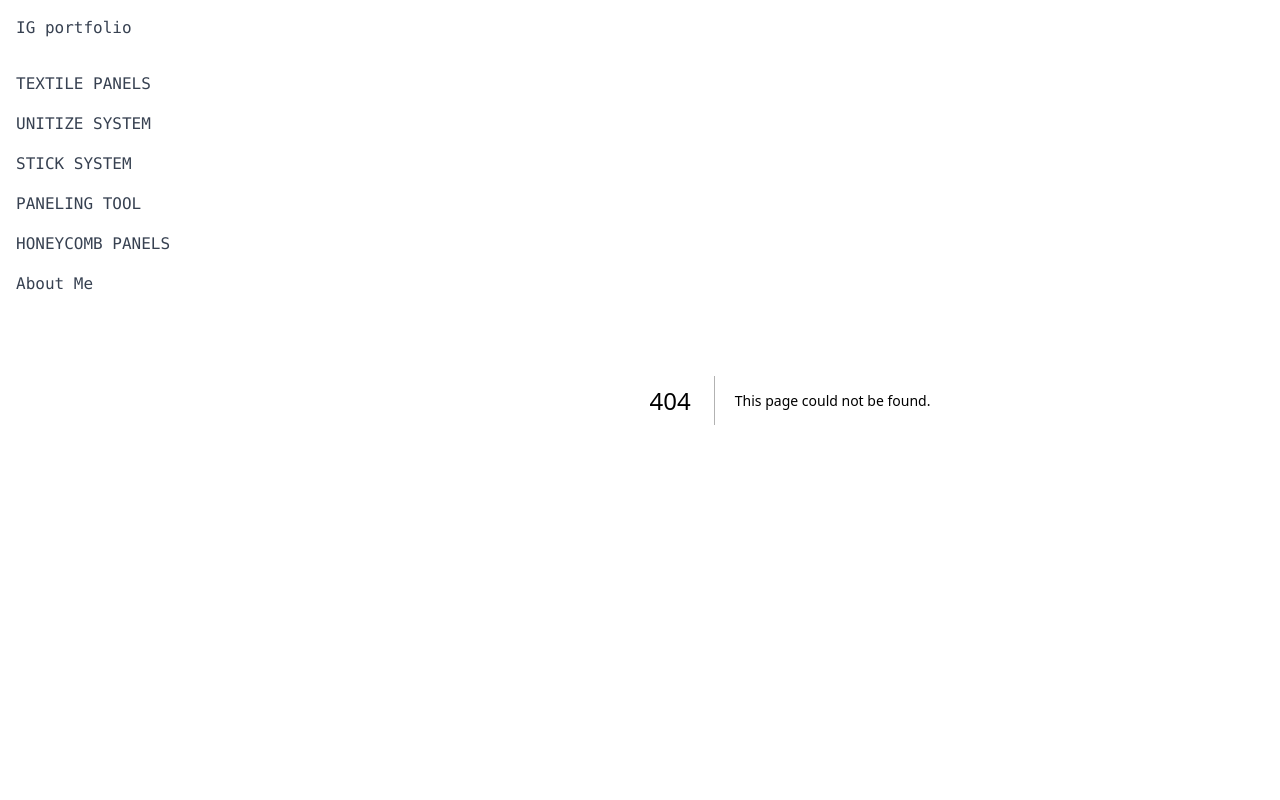
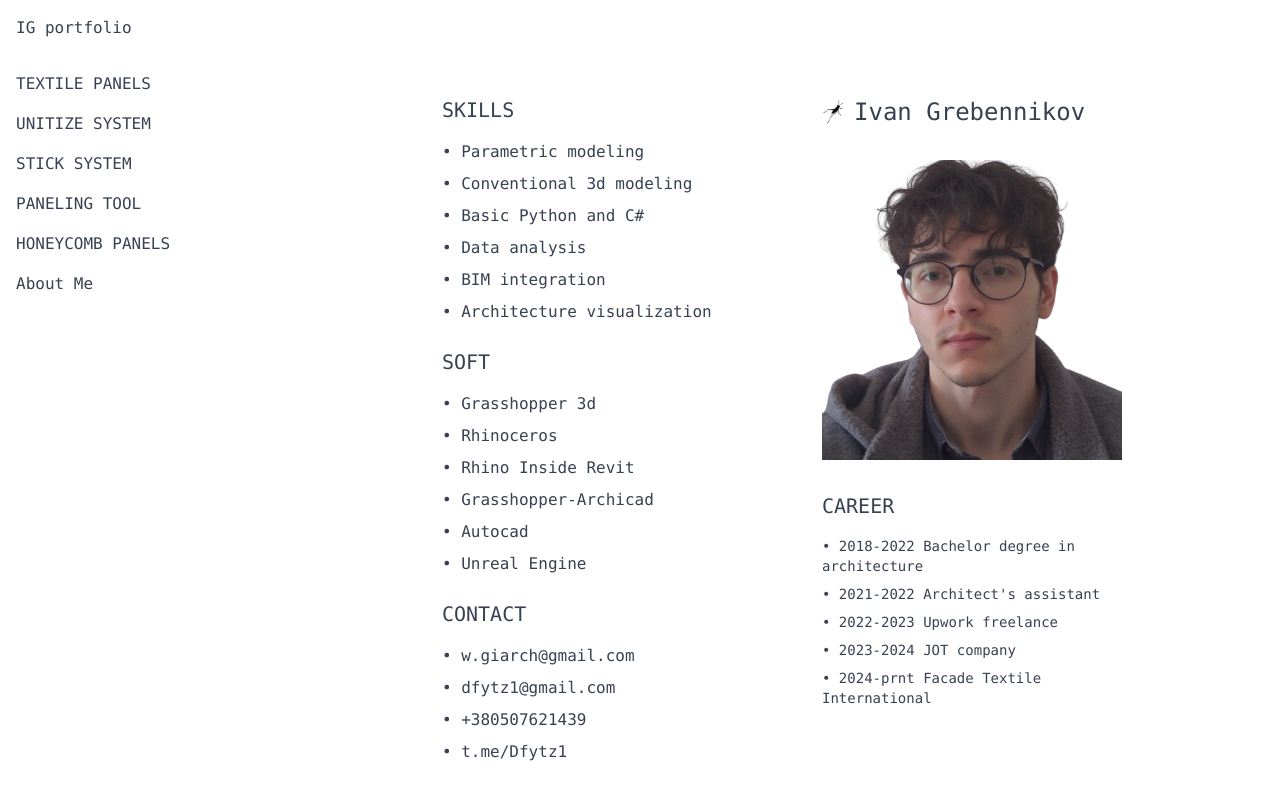
Before and after one commit to dfytz1/portfolio, a Next.js app: page /pdf/about in a window 1280 px wide. Before the commit this address had no page. Built offline with nearby package versions, Linux system fonts and the light colour scheme.

Commit message:
Fix duplicate pages and reduce hover sound volume

```diff
--- a/src/app/page.tsx
+++ b/src/app/page.tsx
@@ -1,90 +1,5 @@
-import ImageCarousel from '@/components/ImageCarousel';
+import { redirect } from 'next/navigation';
 
 export default function Home() {
-  const images = [
-    {
-      src: '/images/projects/textile/image1.png',
-      alt: 'Textile Panels Image 1'
-    },
-    {
-      src: '/images/projects/textile/image2.png',
-      alt: 'Textile Panels Image 2'
-    },
-    {
-      src: '/images/projects/textile/image3.png',
-      alt: 'Textile Panels Image 3'
-    },
-    {
-      src: '/images/projects/textile/image4.png',
-      alt: 'Textile Panels Image 4'
-    },
-    {
-      src: '/images/projects/textile/image5.png',
-      alt: 'Textile Panels Image 5'
-    },
-    {
-      src: '/images/projects/textile/image6.png',
-      alt: 'Textile Panels Image 6'
-    },
-    {
-      src: '/images/projects/textile/image7.png',
-      alt: 'Textile Panels Image 7'
-    },
-    {
-      src: '/images/projects/textile/image9.jpg',
-      alt: 'Textile Panels Image 9'
-    },
-    {
-      src: '/images/projects/textile/image10.jpg',
-      alt: 'Textile Panels Image 10'
-    },
-    {
-      src: '/images/projects/textile/image11.jpg',
-      alt: 'Textile Panels Image 11'
-    },
-    {
-      src: '/images/projects/textile/image12.jpg',
-      alt: 'Textile Panels Image 12'
-    }
-  ];
-
-  return (
-    <div className="max-w-4xl p-4">
-      <h1 className="text-3xl font-mono mb-6 text-gray-700">TEXTILE PANELS</h1>
-
-      <div className="space-y-8">
-        <section>
-          <h2 className="text-xl font-mono mb-4 text-gray-700">Overview</h2>
-          <p className="font-mono text-gray-700">
-            Cloth membrane panels made fully in Rhino and Grasshopper. As input algorithm takes triangular meshes or surfaces, as output - excels with parts lists, valid closed 3d models of each part, production drawings per each part, part nesting.
-          </p>
-        </section>
-
-        <section>
-          <h2 className="text-xl font-mono mb-4 text-gray-700">Technologies Used</h2>
-          <ul className="list-disc list-inside space-y-2 font-mono text-gray-700">
-            <li>Rhino + Grasshopper</li>
-            <li>C#</li>
-          </ul>
-        </section>
-
-        <section>
-          <h2 className="text-xl font-mono mb-4 text-gray-700">Gallery</h2>
-          <div className="space-y-6">
-            <div className="w-full aspect-video bg-white rounded-lg overflow-hidden">
-              <ImageCarousel images={images} />
-            </div>
-
-            <div className="w-full h-[600px] bg-white rounded-lg overflow-hidden">
-              <img
-                src="/images/projects/textile/image8.png"
-                alt="Textile Panels Additional View"
-                className="w-full h-full object-contain"
-              />
-            </div>
-          </div>
-        </section>
-      </div>
-    </div>
-  );
+  redirect('/project5');
 }
--- /dev/null
+++ b/src/app/pdf/about/page.tsx
@@ -0,0 +1,78 @@
+export default function PDFAboutPage() {
+    return (
+        <div className="min-h-screen flex items-start justify-center pt-16">
+            <div className="bg-white w-full max-w-[1000px] flex flex-col-reverse md:flex-row">
+                {/* Left side */}
+                <div className="w-full md:w-1/2 p-8">
+                    <div className="space-y-6">
+                        <section>
+                            <h2 className="text-xl font-mono mb-4 text-gray-700">SKILLS</h2>
+                            <ul className="space-y-2 font-mono text-gray-700">
+                                <li>• Parametric modeling</li>
+                                <li>• Conventional 3d modeling</li>
+                                <li>• Basic Python and C#</li>
+                                <li>• Data analysis</li>
+                                <li>• BIM integration</li>
+                                <li>• Architecture visualization</li>
+                            </ul>
+                        </section>
+                        <section>
+                            <h2 className="text-xl font-mono mb-4 text-gray-700">SOFT</h2>
+                            <ul className="space-y-2 font-mono text-gray-700">
+                                <li>• Grasshopper 3d</li>
+                                <li>• Rhinoceros</li>
+                                <li>• Rhino Inside Revit</li>
+                                <li>• Grasshopper-Archicad</li>
+                                <li>• Autocad</li>
+                                <li>• Unreal Engine</li>
+                            </ul>
+                        </section>
+                        <section>
+                            <h2 className="text-xl font-mono mb-4 text-gray-700">CONTACT</h2>
+                            <ul className="space-y-2 font-mono text-gray-700">
+                                <li>• w.giarch@gmail.com</li>
+                                <li>• dfytz1@gmail.com</li>
+                                <li>• +380507621439</li>
+                                <li>• t.me/Dfytz1</li>
+                            </ul>
+                        </section>
+                    </div>
+                </div>
+
+                {/* Right side */}
+                <div className="w-full md:w-1/2 p-8">
+                    <div className="flex items-center gap-2 mb-8">
+                        <img
+                            src="/images/bug-icon.png"
+                            alt="Bug icon"
+                            width={24}
+                            height={24}
+                            style={{ width: '24px', height: '24px' }}
+                        />
+                        <h2 className="text-2xl font-mono text-gray-700">Ivan Grebennikov</h2>
+                    </div>
+
+                    <img
+                        src="/images/profile-photo.png"
+                        alt="Ivan Grebennikov"
+                        className="mb-8"
+                        style={{ width: '300px', height: '300px', objectFit: 'cover' }}
+                    />
+
+                    <div className="space-y-6">
+                        <section>
+                            <h2 className="text-xl font-mono mb-4 text-gray-700">CAREER</h2>
+                            <ul className="space-y-2 font-mono text-sm text-gray-700">
+                                <li>• 2018-2022 Bachelor degree in architecture</li>
+                                <li>• 2021-2022 Architect&apos;s assistant </li>
+                                <li>• 2022-2023 Upwork freelance</li>
+                                <li>• 2023-2024 JOT company</li>
+                                <li>• 2024-prnt Facade Textile International</li>
+                            </ul>
+                        </section>
+                    </div>
+                </div>
+            </div>
+        </div>
+    );
+}
--- /dev/null
+++ b/src/app/pdf/page.tsx
@@ -0,0 +1,96 @@
+export default function PDFHome() {
+  const images = [
+    {
+      src: '/images/projects/textile/image1.png',
+      alt: 'Textile Panels Image 1'
+    },
+    {
+      src: '/images/projects/textile/image2.png',
+      alt: 'Textile Panels Image 2'
+    },
+    {
+      src: '/images/projects/textile/image3.png',
+      alt: 'Textile Panels Image 3'
+    },
+    {
+      src: '/images/projects/textile/image4.png',
+      alt: 'Textile Panels Image 4'
+    },
+    {
+      src: '/images/projects/textile/image5.png',
+      alt: 'Textile Panels Image 5'
+    },
+    {
+      src: '/images/projects/textile/image6.png',
+      alt: 'Textile Panels Image 6'
+    },
+    {
+      src: '/images/projects/textile/image7.png',
+      alt: 'Textile Panels Image 7'
+    },
+    {
+      src: '/images/projects/textile/image9.jpg',
+      alt: 'Textile Panels Image 9'
+    },
+    {
+      src: '/images/projects/textile/image10.jpg',
+      alt: 'Textile Panels Image 10'
+    },
+    {
+      src: '/images/projects/textile/image11.jpg',
+      alt: 'Textile Panels Image 11'
+    },
+    {
+      src: '/images/projects/textile/image12.jpg',
+      alt: 'Textile Panels Image 12'
+    }
+  ];
+
+  return (
+    <div className="max-w-4xl mx-auto p-8">
+      <h1 className="text-3xl font-mono mb-6 text-gray-700">TEXTILE PANELS</h1>
+
+      <div className="space-y-8">
+        <section>
+          <h2 className="text-xl font-mono mb-4 text-gray-700">Overview</h2>
+          <p className="font-mono text-gray-700">
+            Cloth membrane panels made fully in Rhino and Grasshopper. As input algorithm takes triangular meshes or surfaces, as output - excels with parts lists, valid closed 3d models of each part, production drawings per each part, part nesting.
+          </p>
+        </section>
+
+        <section>
+          <h2 className="text-xl font-mono mb-4 text-gray-700">Technologies Used</h2>
+          <ul className="list-disc list-inside space-y-2 font-mono text-gray-700">
+            <li>Rhino + Grasshopper</li>
+            <li>C#</li>
+          </ul>
+        </section>
+
+        <section>
+          <h2 className="text-xl font-mono mb-4 text-gray-700">Gallery</h2>
+          <div className="space-y-6">
+            {images.map((image, index) => (
+              <div key={index} className="w-full bg-white rounded-lg overflow-hidden">
+                <img
+                  src={image.src}
+                  alt={image.alt}
+                  className="w-full h-auto object-contain"
+                  style={{ maxWidth: '100%', height: 'auto' }}
+                />
+              </div>
+            ))}
+
+            <div className="w-full bg-white rounded-lg overflow-hidden">
+              <img
+                src="/images/projects/textile/image8.png"
+                alt="Textile Panels Additional View"
+                className="w-full h-auto object-contain"
+                style={{ maxWidth: '100%', height: 'auto' }}
+              />
+            </div>
+          </div>
+        </section>
+      </div>
+    </div>
+  );
+}
--- a/src/components/SoundLink.tsx
+++ b/src/components/SoundLink.tsx
@@ -15,7 +15,7 @@ export default function SoundLink({ href, children }: SoundLinkProps) {
     useEffect(() => {
         // Set initial volume when component mounts
         if (audioRef.current) {
-            audioRef.current.volume = 0.1;
+            audioRef.current.volume = 0.03;
         }
 
         const handleInteraction = () => {
```
